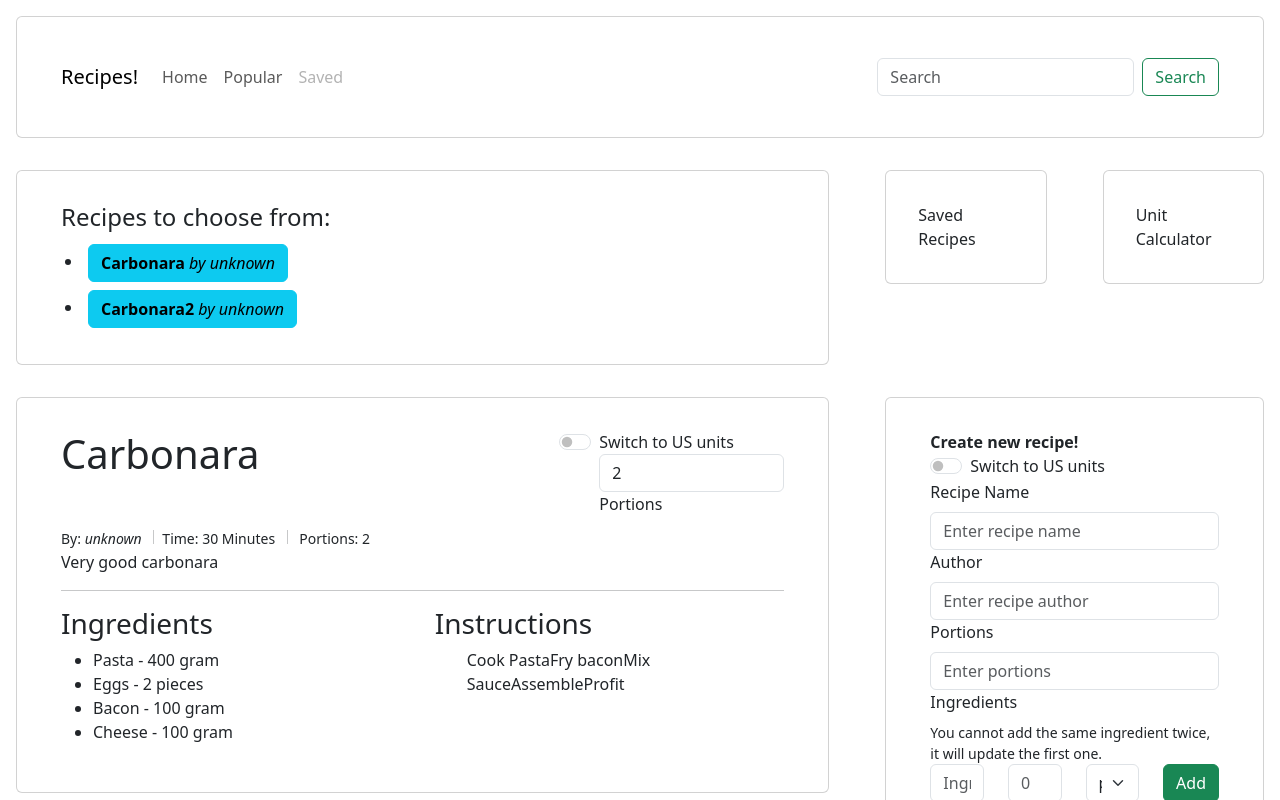
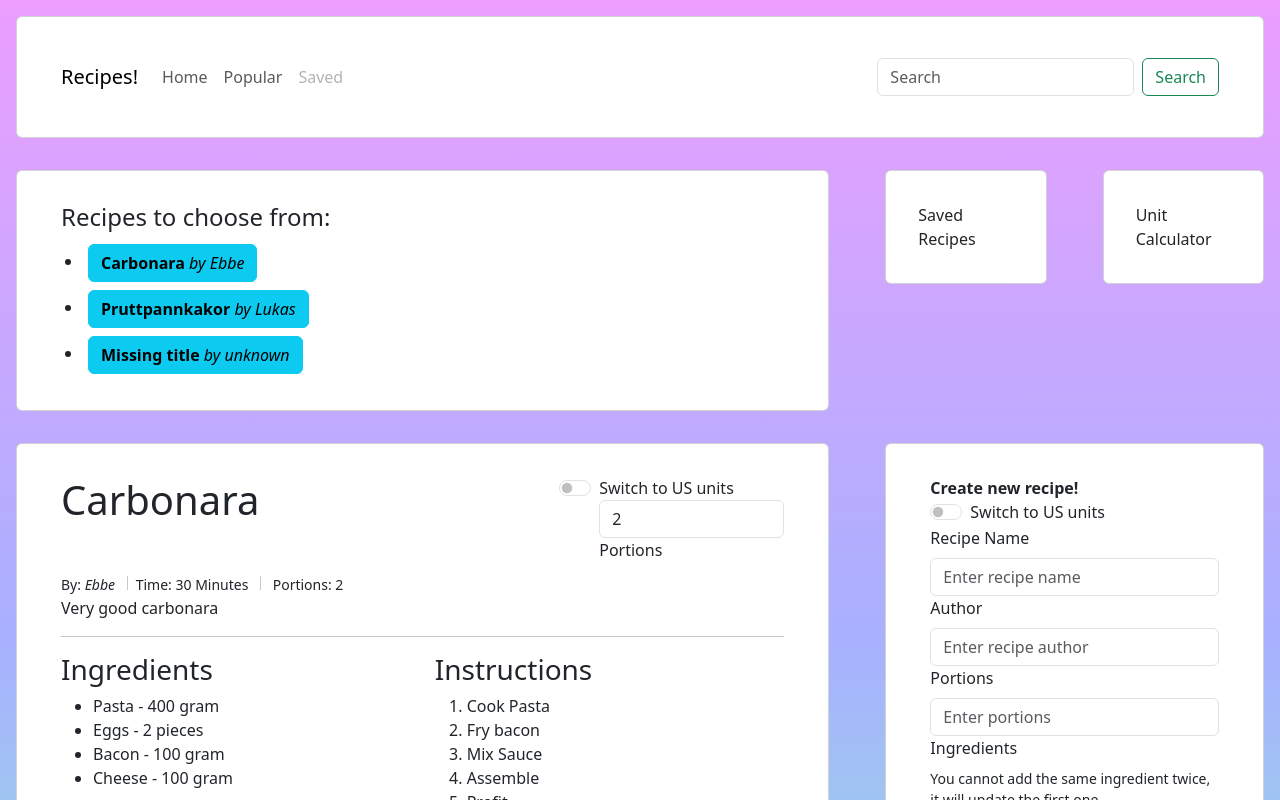
Before and after one commit to ebaynissen/recipe-app, a React (Vite) app: page / in a window 1280 px wide. Shown: the top 800 px of the page. Built offline with nearby package versions, Linux system fonts and the light colour scheme.

Commit message:
✨ uuid / background / minor other things

```diff
--- a/package.json
+++ b/package.json
@@ -14,7 +14,8 @@
     "bootstrap-icons": "^1.11.1",
     "react": "^18.2.0",
     "react-bootstrap": "^2.9.0",
-    "react-dom": "^18.2.0"
+    "react-dom": "^18.2.0",
+    "uuid": "^9.0.1"
   },
   "devDependencies": {
     "@types/react": "^18.2.15",
--- a/src/App.jsx
+++ b/src/App.jsx
@@ -1,4 +1,6 @@
 import 'bootstrap/dist/css/bootstrap.min.css';
+import './css/App.css';
+
 import Navigation from './components/Navigation';
 import { Container, Row, Col } from 'react-bootstrap';
 import DisplayCard from './components/DisplayCard';
@@ -17,7 +19,7 @@ function App() {
   }
 
   return (
-    <Container fluid className='min-vh-100 m-0 p-0'>
+    <Container fluid className='verycoolbackground min-vh-100 m-0 p-0'>
       <Row>
         <Col><DisplayCard content={<Navigation recipes={recipes} searched={setSelectedRecipe}/>}/></Col>
       </Row>
--- a/src/classes/CookBook.js
+++ b/src/classes/CookBook.js
@@ -2,17 +2,18 @@ import { Recipe } from "./Recipe.js";
 
 export const cookbook = [
     new Recipe(
-      "Carbonara",  "unknown",
+      "Carbonara",  "Ebbe",
       {"Pasta" : {amount:400, unit:"gram"}, "Eggs": { amount:2, unit:"pieces"}, "Bacon" : {amount:100, unit:"gram"}, "Cheese" : {amount:100 , unit:"gram"}},
       "30",
       "Very good carbonara",
       ["Cook Pasta", "Fry bacon", "Mix Sauce", "Assemble", "Profit"], false, 2
     ),
     new Recipe(
-      "Carbonara2", "unknown",
-      {"Pasta" : {amount:500, unit:"gram"}, "Eggs": { amount:4, unit:"pieces"}, "Bacon" : {amount:200, unit:"gram"}, "Cheese" : {amount:200 , unit:"gram"}},
+      "Pruttpannkakor", "Lukas",
+      {"Pasta" : {amount:500, unit:"gram"}, "Eggs": { amount:4, unit:"pieces"}, "Milk" : {amount:200, unit:"gram"}, "Farts" : {amount:200 , unit:"megatons"}},
       "30",
       "Very good carbonara2",
       ["Cook Pasta", "Fry bacon", "Mix Sauce2", "Assemble", "Profit"], false, 4
-    )
+    ),
+    new Recipe(/* Empty Test */)
 ]
--- a/src/classes/Recipe.js
+++ b/src/classes/Recipe.js
@@ -1,6 +1,7 @@
+import { v4 as uuid } from "uuid";
+
 export class Recipe {
-
-    static id = 0;
+    id = uuid();
 
     constructor(
         name = "Missing title",
@@ -8,10 +9,9 @@ export class Recipe {
         ingredients = {},
         time = "0",
         description = "Missing description",
-        steps = "Missing Steps",
+        steps = ["Missing Steps"],
         unitUS = false,
         portions = 2
-
     ) {
         this.name = name;
         this.author = author;
@@ -21,9 +21,7 @@ export class Recipe {
         this.steps = steps;
         this.unitUS = unitUS;
         this.portions = portions;
-        this.id = Recipe.id++; //Custom id might be useful.
     }
-
 
     getIngredients(multiplier = 1, unitUS = false) {
         let ingredients = {};
--- a/src/components/RecipeDisplay.jsx
+++ b/src/components/RecipeDisplay.jsx
@@ -59,16 +59,13 @@ export default function RecipeDisplay({Recipe}) {
             <Col>
                 <h3>Ingredients</h3>
                 <ul>
-                {/*TODO: Ingredients dont update correctly!!! When changing selectedRecipe, the dispIng state doesnt reset? */}
-                    {ingredient_list.map((ing) =>
-                    <li key={ing}>{`${ing} - ${dispIng[ing].amount} ${dispIng[ing].unit}`}</li>)}
+                    {ingredient_list.map((ing) => <li key={ing}>{`${ing} - ${dispIng[ing].amount} ${dispIng[ing].unit}`}</li>)}
                 </ul>
             </Col>
             <Col>
                 <h3>Instructions </h3>
                 <ol>
-                    {Recipe.steps}
-                    {/*Recipe.steps.map((step) => <li key={step}>{step}</li>)*/}
+                    {Recipe.steps.map((step) => <li key={step}>{step}</li>) ?? "No instructions"}
                 </ol>
              </Col>
 
--- /dev/null
+++ b/src/css/App.css
@@ -0,0 +1,11 @@
+.verycoolbackground {
+    background: hsla(154, 100%, 76%, 1);
+
+    background: linear-gradient(90deg, hsla(154, 100%, 76%, 1) 0%, hsla(234, 100%, 83%, 1) 50%, hsla(288, 100%, 81%, 1) 100%);
+
+    background: -moz-linear-gradient(90deg, hsla(154, 100%, 76%, 1) 0%, hsla(234, 100%, 83%, 1) 50%, hsla(288, 100%, 81%, 1) 100%);
+
+    background: -webkit-linear-gradient(90deg, hsla(154, 100%, 76%, 1) 0%, hsla(234, 100%, 83%, 1) 50%, hsla(288, 100%, 81%, 1) 100%);
+
+    filter: progid: DXImageTransform.Microsoft.gradient( startColorstr="#84FFC9", endColorstr="#AAB2FF", GradientType=1 );
+}
```
Also changed, not shown: 1 other file (tests, documents, lock files or other folders).
